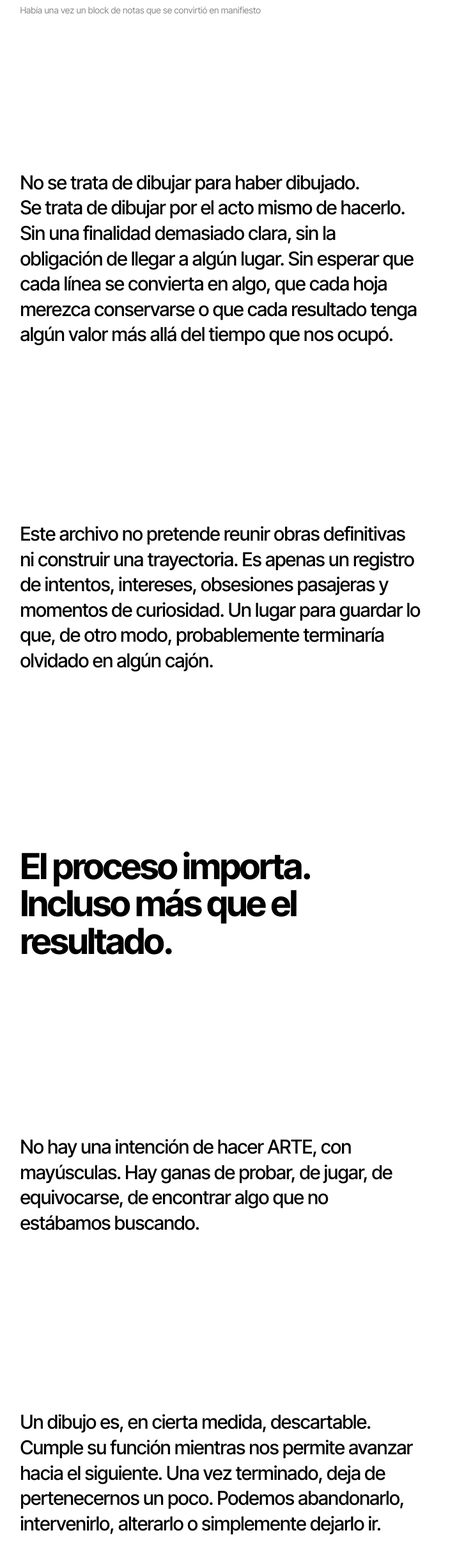
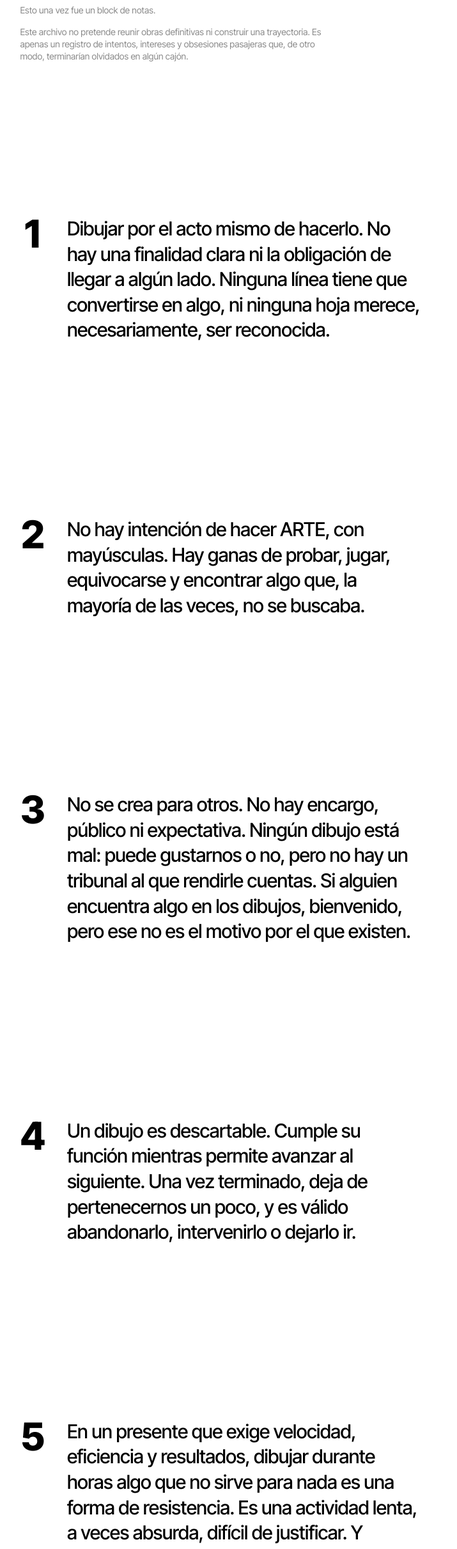
Before and after one commit to unonuevenuevecero/unonuevenuevecero.github.io, a plain HTML site: page manifiesto.html in a window 1280 px wide. Shown: the part 325-2746 px from the top of the page at 64% size, without its empty margins (295-1010 px from the left). Drawn offline with Linux system fonts and the light colour scheme; no server answers.

Commit message:
Update manifiesto.html

```diff
--- a/manifiesto.html
+++ b/manifiesto.html
@@ -45,7 +45,7 @@ main{position:relative;z-index:1;max-width:44rem;margin:0 auto;padding:22vh var(
 h1{font-size:clamp(44px,11vw,120px);font-weight:800;letter-spacing:-.06em;line-height:.9}
 .sub{font-style:italic;opacity:.7;margin:14px 0 30vh;font-size:clamp(16px,2vw,20px)}
 .sub{margin-bottom:10px}
-.antes{margin:0 0 30vh;font-size:clamp(12px,1.4vw,14px);font-weight:300;line-height:1.35;color:var(--grey)}
+.antes{margin:0 0 1.1em;font-size:clamp(12px,1.4vw,14px);font-weight:300;line-height:1.35;color:var(--grey)}
 .banner .bd{margin-left:auto}
 @media(max-width:899px){
   .banner{justify-content:flex-start;align-items:flex-start;min-height:calc(var(--fs)*4)}
@@ -53,6 +53,9 @@ h1{font-size:clamp(44px,11vw,120px);font-weight:800;letter-spacing:-.06em;line-h
 }
 .p{font-size:clamp(20px,2.6vw,30px);line-height:1.32;letter-spacing:-.02em;font-weight:500;margin:0 0 34vh}
 .p.corto{font-size:clamp(28px,4.4vw,56px);font-weight:700;letter-spacing:-.04em;line-height:1.05}
+.disc{margin:0 0 30vh;max-width:30rem;font-size:clamp(12px,1.4vw,14px);font-weight:300;line-height:1.35;color:var(--grey)}
+.p.n{display:grid;grid-template-columns:2.1em 1fr;column-gap:.35em;align-items:start}
+.p.n .num{font-size:2em;font-weight:800;line-height:.92;letter-spacing:-.05em;font-variant-numeric:tabular-nums}
 @media(prefers-reduced-motion:reduce){#escena figure{transition:none}}
 html[data-modo=dark]{--ink:#fff;--paper:#000}
 html[data-modo=catarsis] body{background:var(--paper)}
@@ -68,19 +71,16 @@ html[data-modo=dark] .mano{background:#000}
 <main>
   <h1>MANIFIESTO</h1>
   <p class="sub">Del lat. manifestus «claro», «evidente» o «que se deja ver»</p>
-  <p class="antes">Había una vez un block de notas que se convirtió en manifiesto</p>
+  <p class="antes">Esto una vez fue un block de notas.</p>
+  <p class="disc">Este archivo no pretende reunir obras definitivas ni construir una trayectoria. Es apenas un registro de intentos, intereses y obsesiones pasajeras que, de otro modo, terminarían olvidados en algún cajón.</p>
 
-  <p class="p" data-i="rafaela londres reposera">No se trata de dibujar para haber dibujado.<br>Se trata de dibujar por el acto mismo de hacerlo.<br>Sin una finalidad demasiado clara, sin la obligación de llegar a algún lugar. Sin esperar que cada línea se convierta en algo, que cada hoja merezca conservarse o que cada resultado tenga algún valor más allá del tiempo que nos ocupó.</p>
-  <p class="p" data-i="sovietico shadow">Este archivo no pretende reunir obras definitivas ni construir una trayectoria. Es apenas un registro de intentos, intereses, obsesiones pasajeras y momentos de curiosidad. Un lugar para guardar lo que, de otro modo, probablemente terminaría olvidado en algún cajón.</p>
-  <p class="p corto" data-i="esclavo gunta akira">El proceso importa. Incluso más que el resultado.</p>
-  <p class="p" data-i="lego rueda airmax">No hay una intención de hacer ARTE, con mayúsculas. Hay ganas de probar, de jugar, de equivocarse, de encontrar algo que no estábamos buscando.</p>
-  <p class="p" data-i="moneda sugus pokemon">Un dibujo es, en cierta medida, descartable. Cumple su función mientras nos permite avanzar hacia el siguiente. Una vez terminado, deja de pertenecernos un poco. Podemos abandonarlo, intervenirlo, alterarlo o simplemente dejarlo ir.</p>
-  <p class="p" data-i="symns mpc asma">Publicarlo es una forma de liberarlo. Sacarlo del cuaderno, de la carpeta digital o del escritorio. Ponerlo en circulación. Si después aparece la necesidad de modificarlo, también vale. La intervención digital, la mezcla de técnicas y la experimentación son parte del juego.</p>
-  <p class="p corto dos" data-i="babel odisea">No hay una meta.<br>No hay una versión final.</p>
-  <p class="p" data-i="figaro redondos obey">En un presente que exige velocidad, eficiencia, resultados y utilidad, sentarse a dibujar durante horas algo que no necesariamente sirve para nada es una forma de resistencia. Una actividad lenta, a veces absurda, difícil de justificar. Y justamente por eso, necesaria.</p>
-  <p class="p" data-i="gameboy evangelion nasa">Las herramientas cambian. Las posibilidades se amplían. La tecnología, incluida la inteligencia artificial, puede ser una herramienta extraordinaria para explorar, producir e imaginar. Pero hay algo que interesa preservar: la decisión de hacer. No se trata de delegar la búsqueda, sino de encontrar nuevas maneras de llevarla adelante, manteniendo el criterio propio, humano.</p>
-  <p class="p" data-i="sosa yugioh">Tampoco se trata de crear para otros. No hay un encargo, un público al que satisfacer ni una expectativa que cumplir. Si alguien encuentra algo en estos dibujos, bienvenido sea. Pero no es el motivo por el que existen.</p>
-  <p class="p" data-i="dante eyes infamous">Ningún dibujo está mal. Puede gustarnos o no, podemos conservarlo, modificarlo o descartarlo. Pero no hay un tribunal al que rendirle cuentas.</p>
+  <p class="p n" data-i="rafaela londres reposera gunta"><b class="num">1</b><span>Dibujar por el acto mismo de hacerlo. No hay una finalidad clara ni la obligación de llegar a algún lado. Ninguna línea tiene que convertirse en algo, ni ninguna hoja merece, necesariamente, ser reconocida.</span></p>
+  <p class="p n" data-i="lego rueda airmax akira"><b class="num">2</b><span>No hay intención de hacer ARTE, con mayúsculas. Hay ganas de probar, jugar, equivocarse y encontrar algo que, la mayoría de las veces, no se buscaba.</span></p>
+  <p class="p n" data-i="sosa yugioh dante eyes"><b class="num">3</b><span>No se crea para otros. No hay encargo, público ni expectativa. Ningún dibujo está mal: puede gustarnos o no, pero no hay un tribunal al que rendirle cuentas. Si alguien encuentra algo en los dibujos, bienvenido, pero ese no es el motivo por el que existen.</span></p>
+  <p class="p n" data-i="moneda sugus pokemon esclavo"><b class="num">4</b><span>Un dibujo es descartable. Cumple su función mientras permite avanzar al siguiente. Una vez terminado, deja de pertenecernos un poco, y es válido abandonarlo, intervenirlo o dejarlo ir.</span></p>
+  <p class="p n" data-i="figaro redondos obey infamous"><b class="num">5</b><span>En un presente que exige velocidad, eficiencia y resultados, dibujar durante horas algo que no sirve para nada es una forma de resistencia. Es una actividad lenta, a veces absurda, difícil de justificar. Y justamente por eso, necesaria.</span></p>
+  <p class="p n" data-i="symns mpc asma sovietico shadow"><b class="num">6</b><span>Publicar es liberar. Es sacar el dibujo del cuaderno o de la carpeta y ponerlo en circulación.</span></p>
+  <p class="p n" data-i="gameboy evangelion nasa babel odisea"><b class="num">7</b><span>La tecnología, incluida la inteligencia artificial, puede ser una herramienta extraordinaria para explorar, producir e imaginar. Pero hay algo que interesa preservar: la decisión de hacer. No se trata de delegar las búsquedas, sino de encontrar nuevas formas de llevarlas adelante, manteniendo el criterio propio y humano.</span></p>
 </main>
 
 <section class="fin">
```
